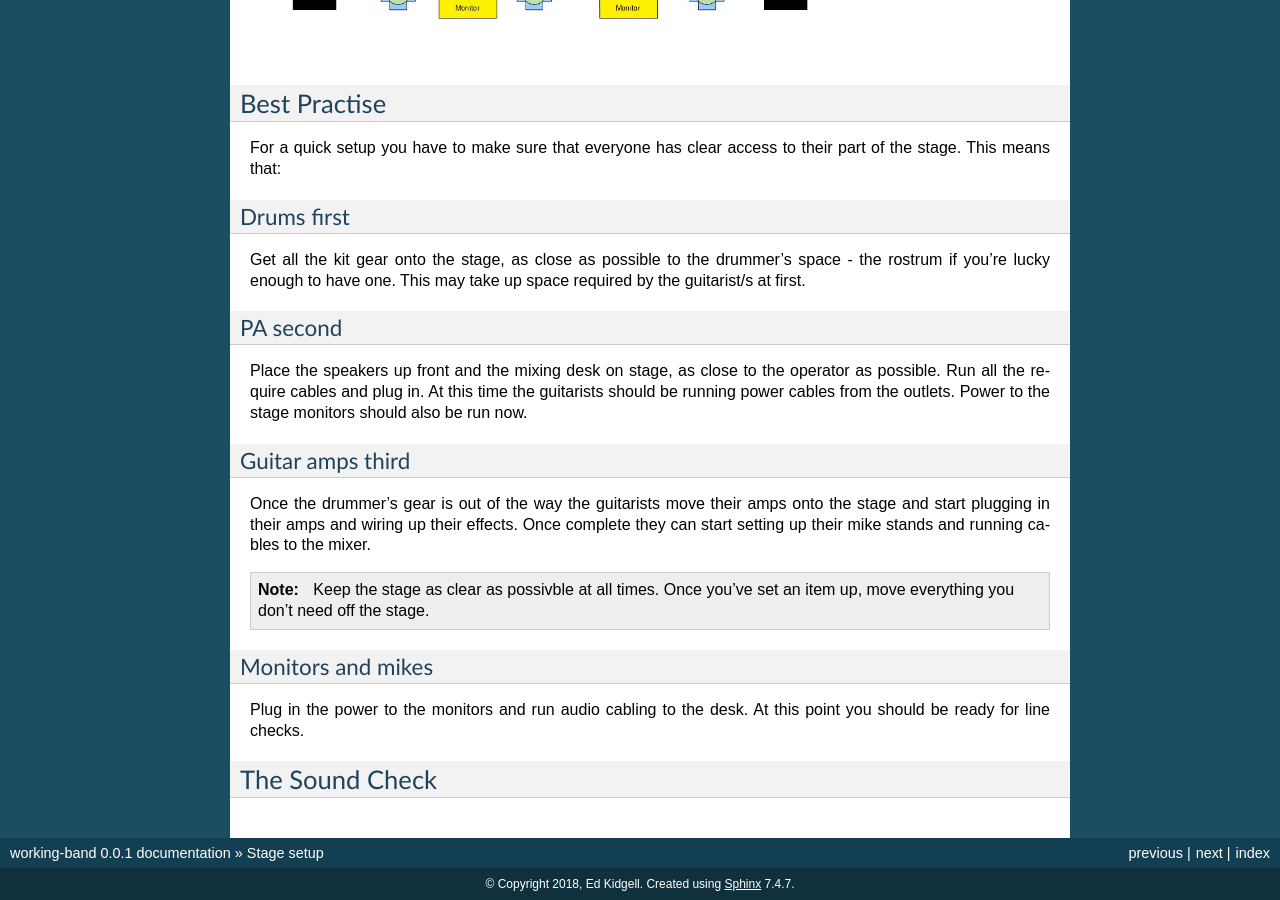
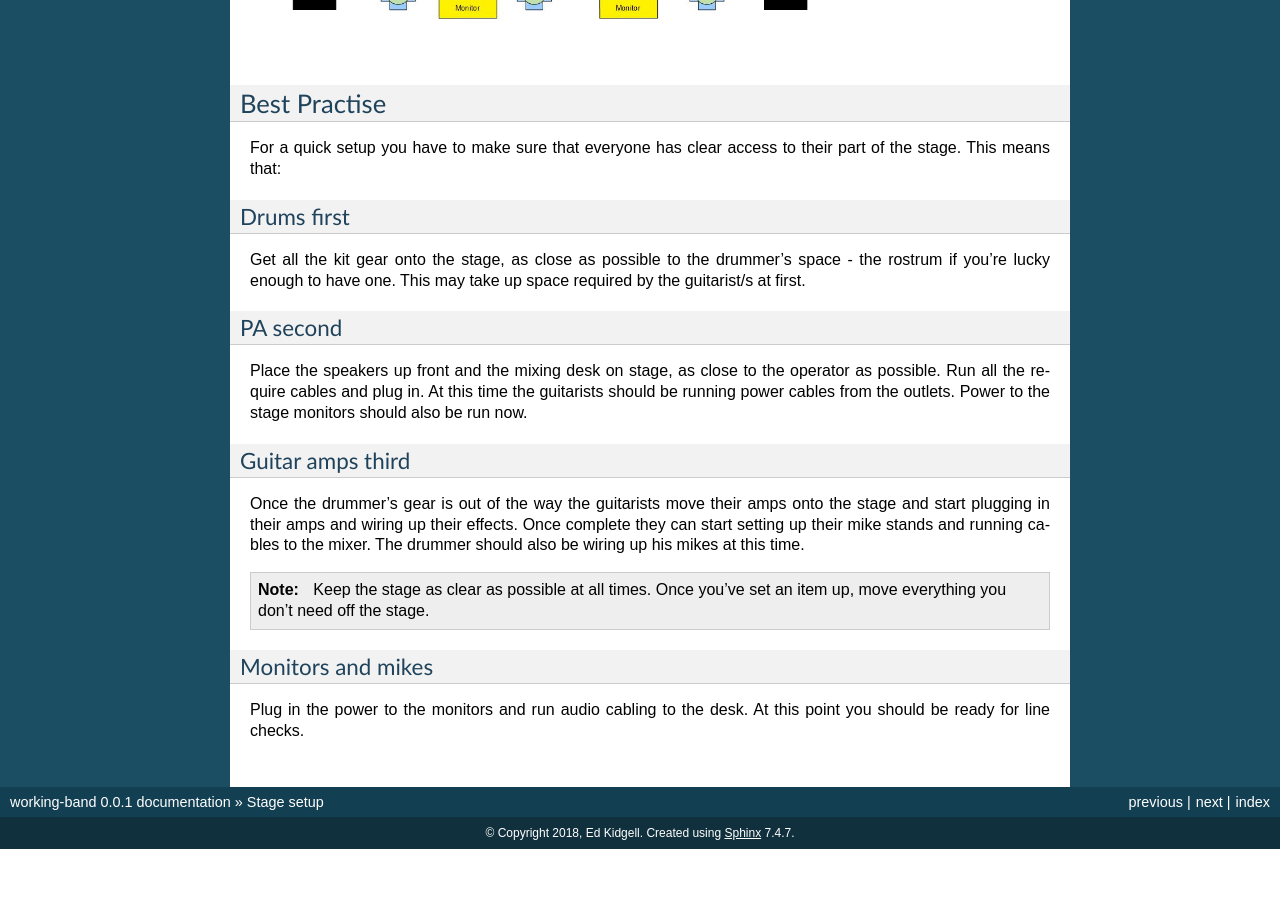
Before and after one commit to flakjakk/working-band, a Sphinx documentation site: the page built from docs/source/stagesetup.rst, in a window 1280 px wide and 900 px high, scrolled down 1018 px. Built offline with Sphinx 7.4.7, drawn with Linux system fonts in a browser that asks for light colours; after the commit the page ends 1867 px from its top, so only the background shows below that; some of the changed text lies outside the part shown.

Commit message:
Edits
Spelling in 'stagesetup'
Created 'soundcheck'.

```diff
--- a/docs/source/index.rst
+++ b/docs/source/index.rst
@@ -11,6 +11,7 @@ Guide to being in a Working Band.
    help
    intro
    stagesetup
+   soundcheck
    theliveact
    rep
    playingpassion
--- /dev/null
+++ b/docs/source/soundcheck.rst
@@ -0,0 +1,2 @@
+The Sound Check
+###############
--- a/docs/source/stagesetup.rst
+++ b/docs/source/stagesetup.rst
@@ -46,16 +46,13 @@ Place the speakers up front and the mixing desk on stage, as close to the operat
 Guitar amps third
 =================
 
-Once the drummer's gear is out of the way the guitarists move their amps onto the stage and start plugging in their amps and wiring up their effects. Once complete they can start setting up their mike stands and running cables to the mixer.
+Once the drummer's gear is out of the way the guitarists move their amps onto the stage and start plugging in their amps and wiring up their effects. Once complete they can start setting up their mike stands and running cables to the mixer. The drummer should also be wiring up his mikes at this time.
 
 .. note::
 
-	Keep the stage as clear as possivble at all times. Once you've set an item up, move everything you don't need off the stage.
+	Keep the stage as clear as possible at all times. Once you've set an item up, move everything you don't need off the stage.
 
 Monitors and mikes
 ==================
 
 Plug in the power to the monitors and run audio cabling to the desk. At this point you should be ready for line checks.
-
-The Sound Check
-###############
```
